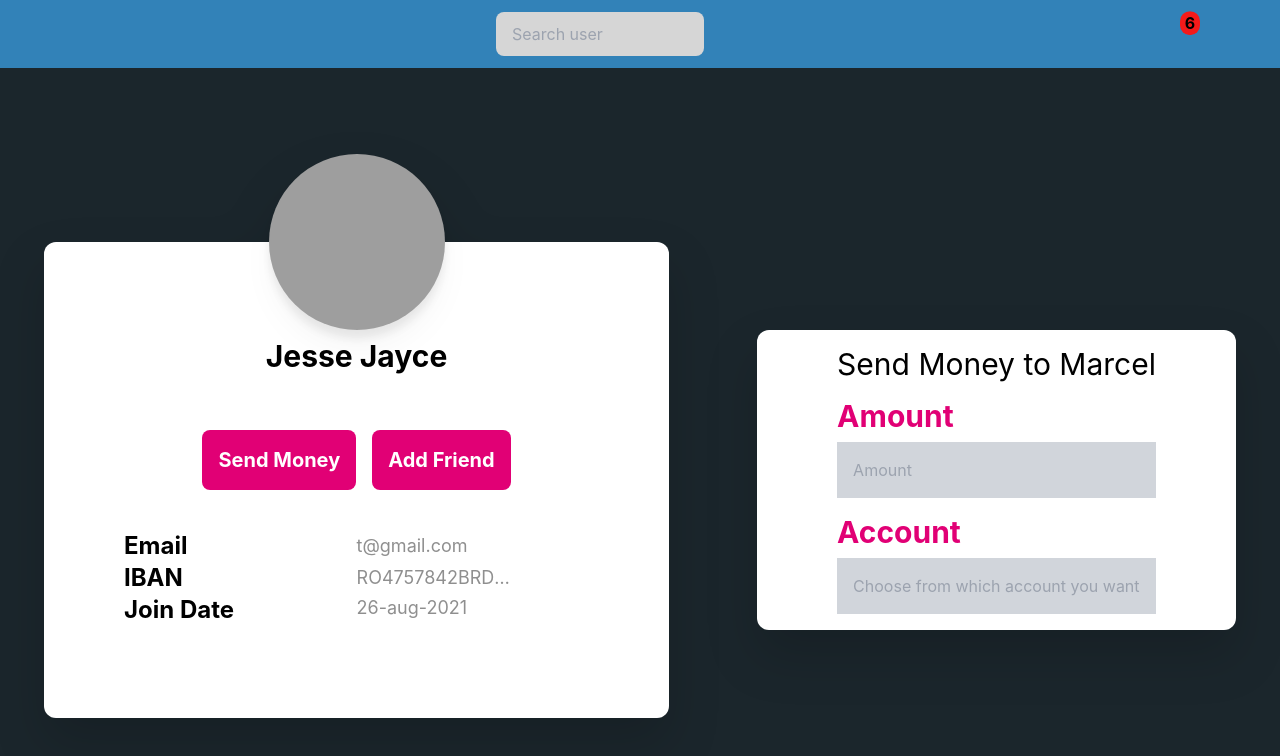
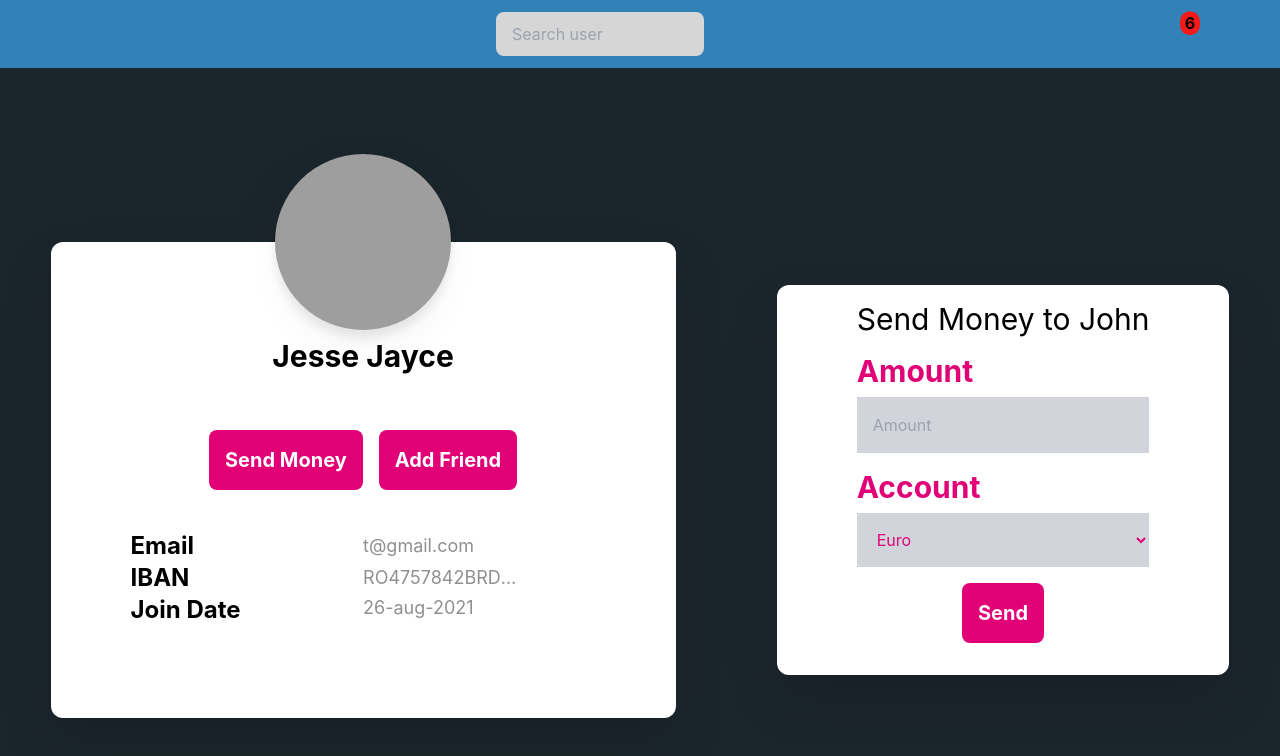
Before and after one commit to WeissDotEXE/frontend-banking-app, a React (Create React App) app: page /user/1 in a window 1280 px wide. Shown: the top 756 px of the page. Built offline with nearby package versions, Linux system fonts and the light colour scheme; grey boxes are pictures that could not be loaded; what reduxjs-toolkit-persist would draw is missing.

Commit message:
button type update

```diff
--- a/src/components/AddMoney/AddMoney.tsx
+++ b/src/components/AddMoney/AddMoney.tsx
@@ -1,5 +1,8 @@
 // TO DO
 // 1. fetch avalaible currencies from personal account for later use in money transfer
+// 2. create a POST request for sending money to specific user based on his id.
+// 3. disable button as long as POST request is happening
+// 4. add notification for letting user know about transaction status
 
 import React, { FC } from "react";
 import styles from "./AddMoney.module.scss";
@@ -7,6 +10,7 @@ import cn from "classnames";
 import Input from "components/Input/Input";
 import Card from "components/Card/Card";
 import { RegularSubtitle } from "components/Typography/Typography";
+import Button from "components/Button/Button";
 
 interface AddMoneyProps {
     id: string;
@@ -15,6 +19,8 @@ interface AddMoneyProps {
 
 const AddMoney: FC<AddMoneyProps> = (props: AddMoneyProps) => {
     const { id, name } = props;
+
+    const accounts: string[] = ["Euro", "GBP", "Dollar"];
 
     const rootCls = cn(styles.AddMoney);
 
@@ -25,8 +31,12 @@ const AddMoney: FC<AddMoneyProps> = (props: AddMoneyProps) => {
             <Input
                 label="Account"
                 placeholder="Choose from which account you want to transfer"
-                type="text"
+                type="select"
+                options={accounts}
             />
+            <div className="flex justify-center my-4">
+                <Button type="submit">Send</Button>
+            </div>
         </Card>
     );
 };
--- a/src/components/BalanceCard/BalanceCard.tsx
+++ b/src/components/BalanceCard/BalanceCard.tsx
@@ -70,10 +70,18 @@ const BalanceCard: FC<BalanceCardProps> = (props: BalanceCardProps) => {
                 )
             )}
             <div className="flex mt-6 justify-around">
-                <Button bgColor={"pink-950"} txtColor={"white-950"}>
+                <Button
+                    bgColor={"pink-950"}
+                    txtColor={"white-950"}
+                    type="button"
+                >
                     Add Money
                 </Button>
-                <Button bgColor={"pink-950"} txtColor={"white-950"}>
+                <Button
+                    bgColor={"pink-950"}
+                    txtColor={"white-950"}
+                    type="button"
+                >
                     Send Money
                 </Button>
             </div>
--- a/src/components/Button/Button.tsx
+++ b/src/components/Button/Button.tsx
@@ -7,6 +7,7 @@ interface ButtonProps {
     bgColor?: string;
     txtColor?: string;
     disable?: boolean;
+    type: "button" | "submit" | "reset";
 }
 
 const Button: FC<ButtonProps> = (props: ButtonProps) => {
@@ -15,6 +16,7 @@ const Button: FC<ButtonProps> = (props: ButtonProps) => {
         className,
         txtColor = "white-950",
         disable = false,
+        type = "button",
     } = props;
 
     const rootCls = cn(
@@ -32,7 +34,12 @@ const Button: FC<ButtonProps> = (props: ButtonProps) => {
     );
 
     return (
-        <button className={rootCls} data-testid="Button" disabled={disable}>
+        <button
+            className={rootCls}
+            data-testid="Button"
+            disabled={disable}
+            type={type}
+        >
             {children}
         </button>
     );
--- a/src/components/Input/Input.tsx
+++ b/src/components/Input/Input.tsx
@@ -4,16 +4,21 @@ import cn from "classnames";
 import { RegularSubtitle } from "components/Typography/Typography";
 
 interface InputProps {
-    type: "email" | "text" | "password" | "file" | "number" | any;
+    type: "email" | "text" | "password" | "file" | "number" | "select" | any;
     placeholder: string;
     className?: string;
     label: string;
+    options?: string[];
 }
 
 const Input: FC<InputProps> = (props: InputProps) => {
-    const { type, className, label, placeholder } = props;
+    const { type, className, label, placeholder, options } = props;
 
     const rootCls = cn(styles.Input, className);
+    const optionCls = cn(
+        styles.option,
+        "text-pink-950 bg-gray-300 p-4 w-full outline-pink-950 "
+    );
 
     return (
         <div className={rootCls}>
@@ -25,11 +30,21 @@ const Input: FC<InputProps> = (props: InputProps) => {
             >
                 {label}
             </RegularSubtitle>
-            <input
-                className="text-pink-950 bg-gray-300 p-4 w-full outline-pink-950 "
-                type={type}
-                placeholder={placeholder}
-            />
+            {type !== "select" ? (
+                <input
+                    className="text-pink-950 bg-gray-300 p-4 w-full outline-pink-950 "
+                    type={type}
+                    placeholder={placeholder}
+                />
+            ) : (
+                <select className={optionCls} placeholder="Select Account">
+                    {options?.map((item, index) => (
+                        <option key={index} className={optionCls} value={item}>
+                            {item}
+                        </option>
+                    ))}
+                </select>
+            )}
         </div>
     );
 };
--- a/src/components/ProfileCard/ProfileCard.tsx
+++ b/src/components/ProfileCard/ProfileCard.tsx
@@ -49,13 +49,18 @@ const ProfileCard: FC<ProfileCardProps> = (props: ProfileCardProps) => {
                 </RegularSubtitle>
                 {type === "profile" && (
                     <div className="flex justify-center mt-14">
-                        <Button bgColor={"pink-950"} txtColor={"white-950"}>
+                        <Button
+                            bgColor={"pink-950"}
+                            txtColor={"white-950"}
+                            type="button"
+                        >
                             Send Money
                         </Button>
                         <Button
                             bgColor={"pink-950"}
                             txtColor={"white-950"}
                             disable={isFriend}
+                            type="button"
                         >
                             Add Friend
                         </Button>
@@ -63,14 +68,22 @@ const ProfileCard: FC<ProfileCardProps> = (props: ProfileCardProps) => {
                 )}
                 {type === "personal" && (
                     <div className="flex justify-center mt-14">
-                        <Button bgColor={"pink-950"} txtColor={"white-950"}>
+                        <Button
+                            type="button"
+                            bgColor={"pink-950"}
+                            txtColor={"white-950"}
+                        >
                             Edit Profile
                         </Button>
                     </div>
                 )}
                 {type === "friend" && (
                     <div className="flex justify-center mt-14">
-                        <Button bgColor={"pink-950"} txtColor={"white-950"}>
+                        <Button
+                            bgColor={"pink-950"}
+                            txtColor={"white-950"}
+                            type="button"
+                        >
                             Remove friend
                         </Button>
                     </div>
--- a/src/components/TransactionItem/TransactionItem.tsx
+++ b/src/components/TransactionItem/TransactionItem.tsx
@@ -67,7 +67,7 @@ const TransactionItem: FC<TransactionItemProps> = (
                     amount={amount}
                     date={date}
                     key={id}
-                    name="Marcel"
+                    name="John"
                     onClose={() => setShowModal(!showModal)}
                 />
             )}
--- a/src/components/TransactionModal/TransactionModal.tsx
+++ b/src/components/TransactionModal/TransactionModal.tsx
@@ -49,7 +49,7 @@ const TransactionModal: FC<TransactionModalProps> = (props) => {
                 })}
             </div>
             <div className="flex justify-center">
-                <Button className="flex items-center">
+                <Button type="button" className="flex items-center">
                     Download Invoice
                     <Icon name="downloadIcon" className="ml-4" />
                 </Button>
--- a/src/pages/Auth/Auth.tsx
+++ b/src/pages/Auth/Auth.tsx
@@ -179,7 +179,7 @@ const Auth: FC<AuthProps> = (props: AuthProps) => {
                                 />
                             );
                         })}
-                    <Button className="w-full mt-10">
+                    <Button className="w-full mt-10" type="submit">
                         {isRegister ? "Register" : "Log In"}
                     </Button>
                     <div className="flex justify-center mt-4">
--- a/src/pages/BankingCards/BankingCards.tsx
+++ b/src/pages/BankingCards/BankingCards.tsx
@@ -58,7 +58,7 @@ const BankingCards: FC<BankingCardsProps> = (props: BankingCardsProps) => {
                     </RegularSubtitle>
                 </div>
                 {cardList.length < 3 && (
-                    <Button className="flex items-center">
+                    <Button type="button" className="flex items-center">
                         Generate Card{" "}
                         <Icon
                             name="addIcon"
--- a/src/pages/Home/Home.tsx
+++ b/src/pages/Home/Home.tsx
@@ -36,7 +36,7 @@ const Home: FC<HomeProps> = () => {
                     Hello Jesse Jayce
                 </RegularSubtitle>
                 {IsMobile(width) && (
-                    <Button className="p-2 rounded-full mt-5">
+                    <Button type="button" className="p-2 rounded-full mt-5">
                         <Icon
                             name="avatarIcon"
                             color={colors.white}
--- a/src/pages/User/User.tsx
+++ b/src/pages/User/User.tsx
@@ -25,7 +25,7 @@ const User: FC<UserProps> = () => {
     return (
         <div className={rootCls} data-testid="User">
             <ProfileCard type="profile" className="" isFriend={false} />
-            <AddMoney name="Marcel" id={id!} />
+            <AddMoney name="John" id={id!} />
         </div>
     );
 };
--- a/src/pages/Welcome/Welcome.tsx
+++ b/src/pages/Welcome/Welcome.tsx
@@ -50,7 +50,7 @@ const Welcome: FC<WelcomeProps> = () => {
                 </a>
                 <div className="w-full flex justify-center mt-10">
                     <Link to="/auth">
-                        <Button>Start Using App</Button>
+                        <Button type="button">Start Using App</Button>
                     </Link>
                 </div>
             </div>
```
